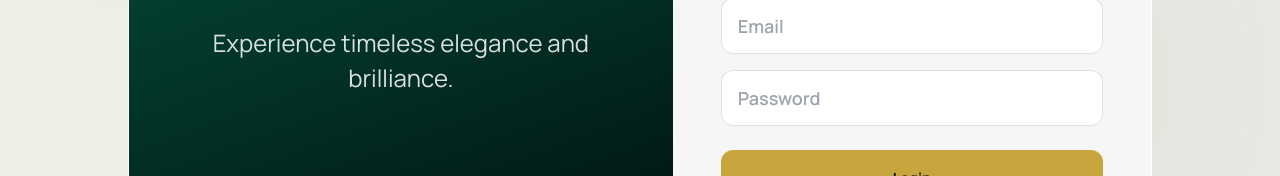
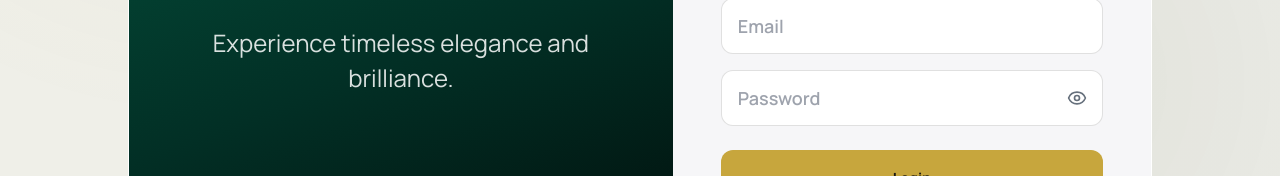
Before and after one commit to yudee-kajkarma/aurelia-royale-web, a Next.js app: page /login in a window 1280 px wide. Shown: the part 479-655 px from the top of the page. Built offline with nearby package versions, Linux system fonts and the light colour scheme; no server answers; a web font is replaced by a local one.

Commit message:
feat: add password visibility toggle to login form

```diff
--- a/src/app/login/page.tsx
+++ b/src/app/login/page.tsx
@@ -2,6 +2,7 @@
 
 import { FormEvent, useEffect, useState } from "react";
 import Link from "next/link";
+import { Eye, EyeOff } from "lucide-react";
 import { useRouter, useSearchParams } from "next/navigation";
 import { BrandWordmark } from "@/components/brand/BrandWordmark";
 import { useAuth } from "@/providers/AuthProvider";
@@ -13,6 +14,7 @@ export default function LoginPage() {
   const { isAuthenticated, isReady, login, user } = useAuth();
   const [email, setEmail] = useState("");
   const [password, setPassword] = useState("");
+  const [showPassword, setShowPassword] = useState(false);
   const [errorMessage, setErrorMessage] = useState<string | null>(null);
   const [isSubmitting, setIsSubmitting] = useState(false);
 
@@ -83,15 +85,25 @@ export default function LoginPage() {
                   required
                   className="h-14 rounded-xl border border-black/12 bg-white px-4 text-base font-semibold text-[#1f242b] outline-none placeholder:text-[#9ea3ad] sm:text-lg"
                 />
+                <div className="relative">
                   <input
-                  type="password"
+                    type={showPassword ? "text" : "password"}
                     value={password}
                     onChange={(event) => setPassword(event.target.value)}
                     placeholder="Password"
                     autoComplete="current-password"
                     required
-                  className="h-14 rounded-xl border border-black/12 bg-white px-4 text-base font-semibold text-[#1f242b] outline-none placeholder:text-[#9ea3ad] sm:text-lg"
+                    className="h-14 w-full rounded-xl border border-black/12 bg-white px-4 pr-14 text-base font-semibold text-[#1f242b] outline-none placeholder:text-[#9ea3ad] sm:text-lg"
                   />
+                  <button
+                    type="button"
+                    onClick={() => setShowPassword((currentValue) => !currentValue)}
+                    className="absolute right-4 top-1/2 inline-flex -translate-y-1/2 items-center justify-center text-[#66707c] transition hover:text-[#0e5a47]"
+                    aria-label={showPassword ? "Hide password" : "Show password"}
+                  >
+                    {showPassword ? <EyeOff size={20} /> : <Eye size={20} />}
+                  </button>
+                </div>
                 {errorMessage && (
                   <p className="rounded-xl border border-red-200 bg-red-50 px-4 py-3 text-sm font-medium text-red-700">
                     {errorMessage}
```
Lines whose indentation alone changed are shown as unchanged.
